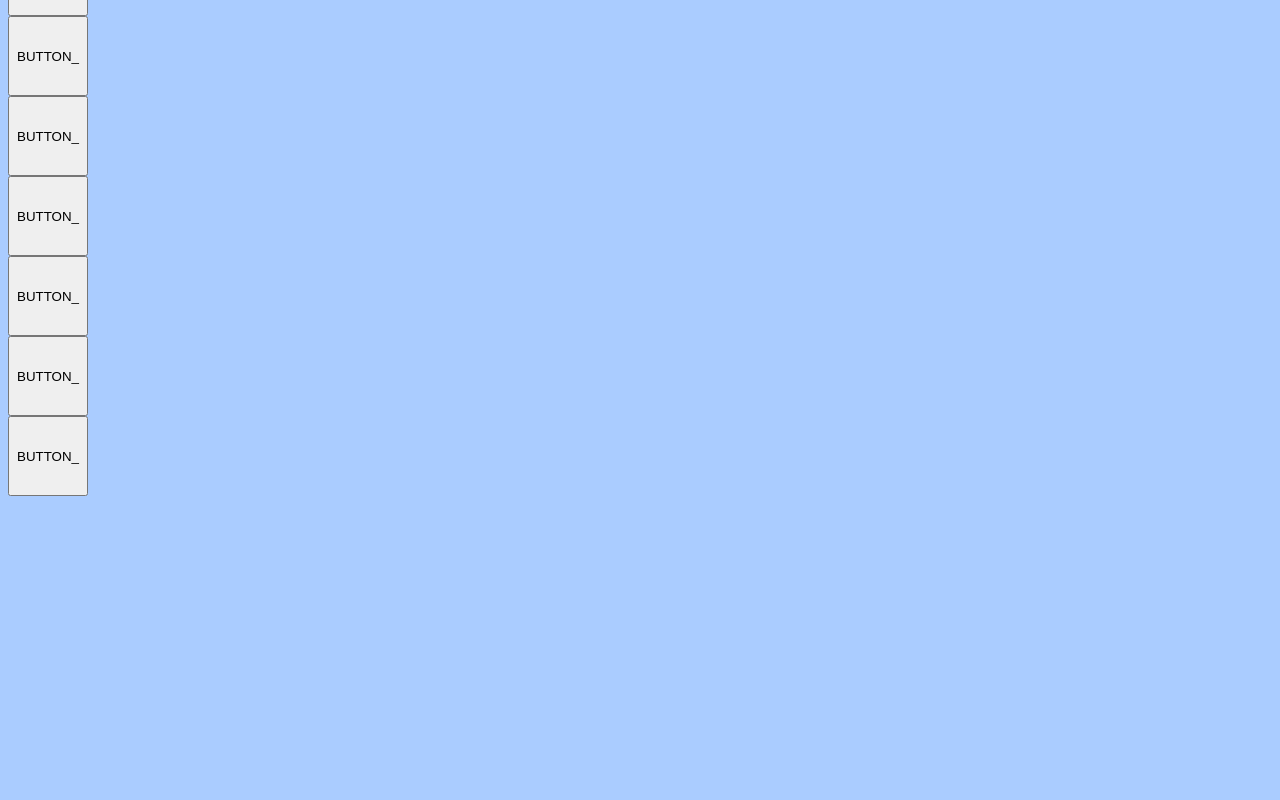
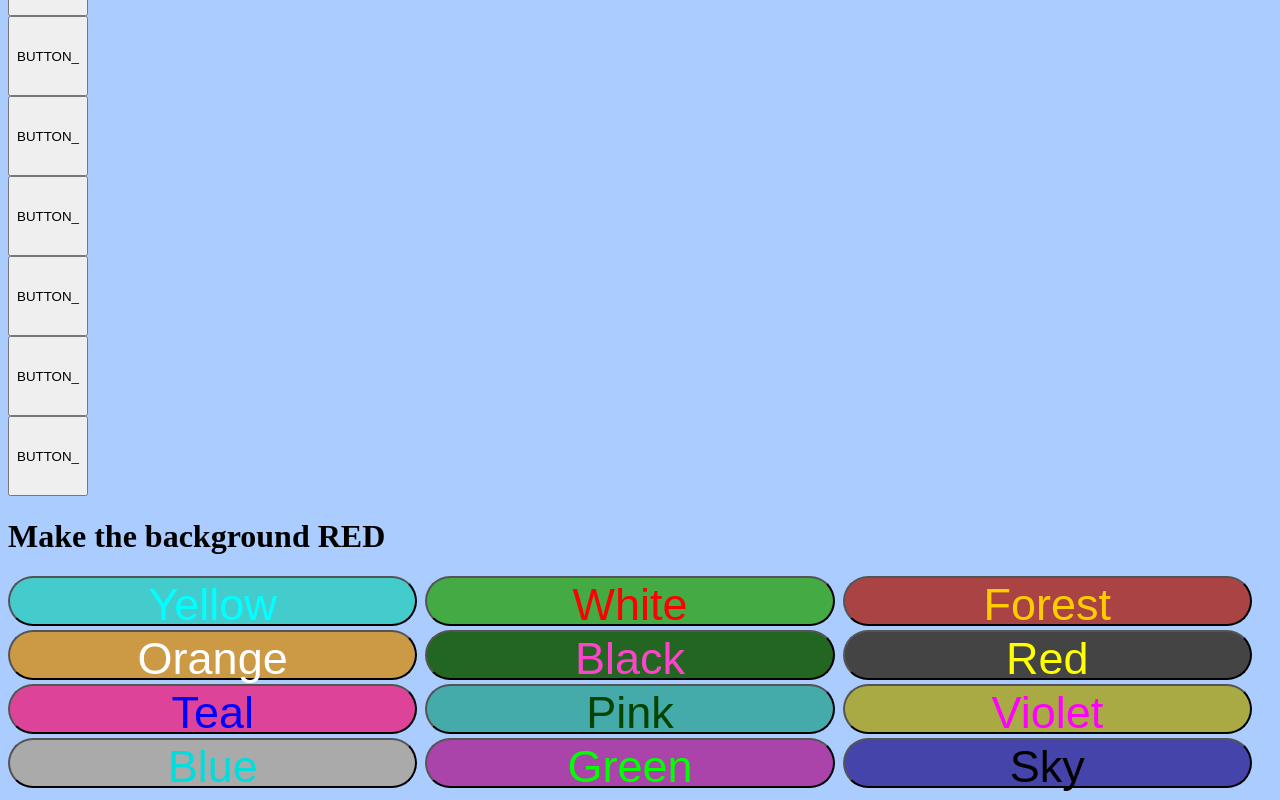
Before and after one commit to osky14/TwelveButtons2022, a plain HTML site: page index.html in a window 1280 px wide. Shown: the part 3941-4741 px from the top of the page. Before the commit the page ends 4445 px from the top, so only its background shows below. Drawn offline with Linux system fonts and the light colour scheme.

Commit message:
Add Conlan Daykin's 12 buttons to this plate of spaghetti.

```diff
--- a/index.html
+++ b/index.html
@@ -122,7 +122,18 @@ div{
   #hidden {
     display:none
   }
+/*  End of Allen's Stuff     */
 
+/*  Conlans Stylings  */
+      button.randColor {
+      width:calc(100%/3 - 12px);
+      height:50px;
+      font-size:45px;
+      margin-right:4px;
+      margin-bottom:4px;
+      border-radius:30px;
+    }
+/*  End of Conlans Stylings  */
     </style>
   </head>
   <body id="back">
@@ -433,7 +444,21 @@ div{
   <button type="button" onclick="alert('your mother');" id="hidden">BUTTON_</button>
 
   <!--End of Allen's Code-->
-
+  <!--Conlan's html-->
+      <h1>Make the background RED</h1>
+  <button class="randColor" id="b0"></button>
+  <button class="randColor" id="b1"></button>
+  <button class="randColor" id="b2"></button>
+  <button class="randColor" id="b3"></button>
+  <button class="randColor" id="b4"></button>
+  <button class="randColor" id="b5"></button>
+  <button class="randColor" id="b6"></button>
+  <button class="randColor" id="b7"></button>
+  <button class="randColor" id="b8"></button>
+  <button class="randColor" id="b9"></button>
+  <button class="randColor" id="b10"></button>
+  <button class="randColor" id="b11"></button>
+  <!--End of Conlan's html-->
     <script>
 function myFunction() {
   document.getElementById("demo").style.color = "red";
@@ -543,6 +568,70 @@ alert("horse noises")
   function greenBackground() {
     document.body.style.backgroundColor = "green";
   }
+
+
+
+  //Conlan's Spaghetti:
+  function listShuffle(array) {
+    for (let i = array.length -1; i > 0; i--) {
+    let j = Math.floor(Math.random() * (i+1));
+    let k = array[i];
+    array[i] = array[j];
+    array[j] = k;
+  }
+    }
+  const colorName = ['Yellow', 'Blue', 'Orange', 'Green', 'Violet', 'Black', 'White', 'Sky', 'Forest', 'Teal', 'Red', 'Pink'];
+  const colorText = ['#ffff00', '#0000ff', '#ffcc00', '#00ff00', '#ff00ff', '#000', '#fff', '#00ffff', '#004400', '#00dddd', '#ff0000', 'ff44cc'];
+  const colorBkgd = ['#aaaa44', '#4444aa', '#cc9944', '#44aa44', '#aa44aa', '#444444', '#aaaaaa', '#44cccc', '#226622', '#44aaaa', '#aa4444', '#dd4499'];
+  const colorFunc = ['setBgColor(15,15,-15)', 'setBgColor(-15,-15,15)', 'setBgColor(15,7,-15)', 'setBgColor(-15,15,-15)', 'setBgColor(15,-15,15)', 'setBgColor(-15,-15,-15)', 'setBgColor(15,15,15)', 'setBgColor(-30,30,30)', 'setBgColor(-15,7,-15)', 'setBgColor(-15,15,7)', 'shuffle()', 'r=128;g=128;b=128;setBgColor(0, 0, 0);'];
+  var r = 128;
+  var g = 128;
+  var b = 128;
+  function setColor() {
+    for (let i = 0; i < 12;i++) {
+      document.getElementById("b" + i).innerHTML = colorName[i];
+      document.getElementById("b" + i).style.color = colorText[i];
+      document.getElementById("b" + i).style.backgroundColor = colorBkgd[i];
+      document.getElementById("b" + i).setAttribute('onclick',colorFunc[i]);
+    }
+  }
+  function shuffle() {
+    listShuffle(colorName);
+    listShuffle(colorText);
+    listShuffle(colorBkgd);
+    listShuffle(colorFunc);
+    setColor();
+    }
+
+  function setBgColor(red, green, blue) {
+    r += red;
+    g += green;
+    b += blue;
+    if (r>=256){
+      r=255;
+    } else if (r<0){
+      r=0;
+    }
+    if (g>=256){
+      g=255;
+    } else if (g<0){
+      g=0;
+    }
+    if (b>=256){
+      b=255;
+    } else if (b<0){
+      b=0;
+    }
+    document.body.style.backgroundColor = 'rgb(' + [r,g,b].join(',') + ')';
+
+
+    if (r>100 && (g + b) <= 15) {
+      alert('YOU WIN!!!')
+      r=128;g=128;b=128;setBgColor(0, 0, 0);shuffle();
+    }
+  }
+  shuffle();
+
 </script>
 
 
```
